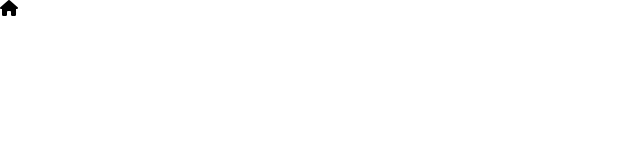
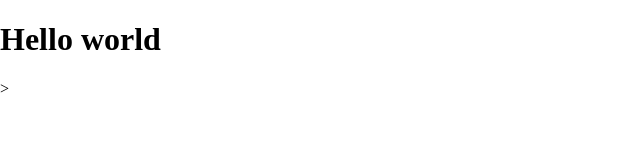
Before and after one commit to MonicaB31/template-test, a plain HTML site: page index.html in a window 1280 px wide. Shown: the whole page, without its empty margins (0-640 px from the left). Drawn offline with Linux system fonts and the light colour scheme.

Commit message:
hello world

```diff
--- a/index.html
+++ b/index.html
@@ -10,7 +10,7 @@
 
 </head>
 <body>
-    <i class="fa-sharp fa-solid fa-house"></i>
+    <h1>Hello world</h1>>
 
     <!-- Script -->
     <script src="script.js"></script>
```
